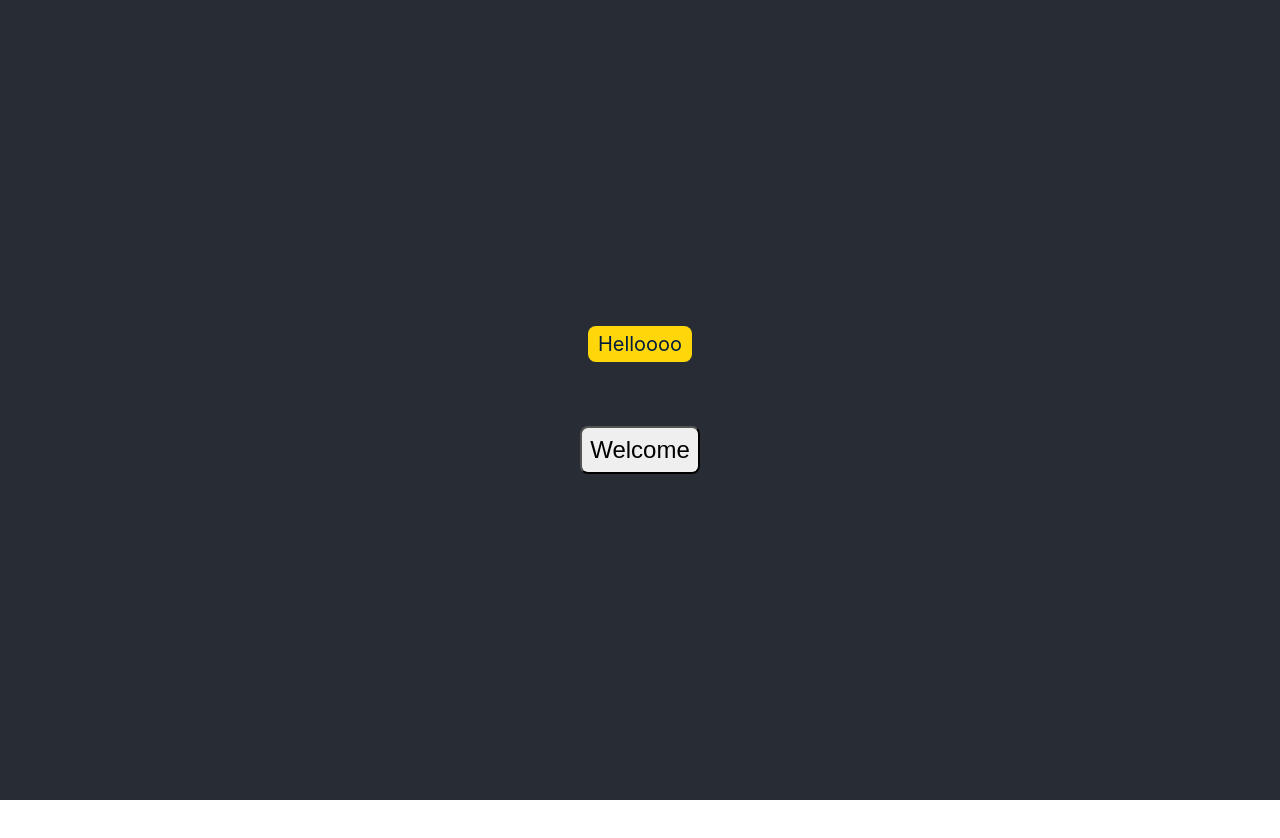
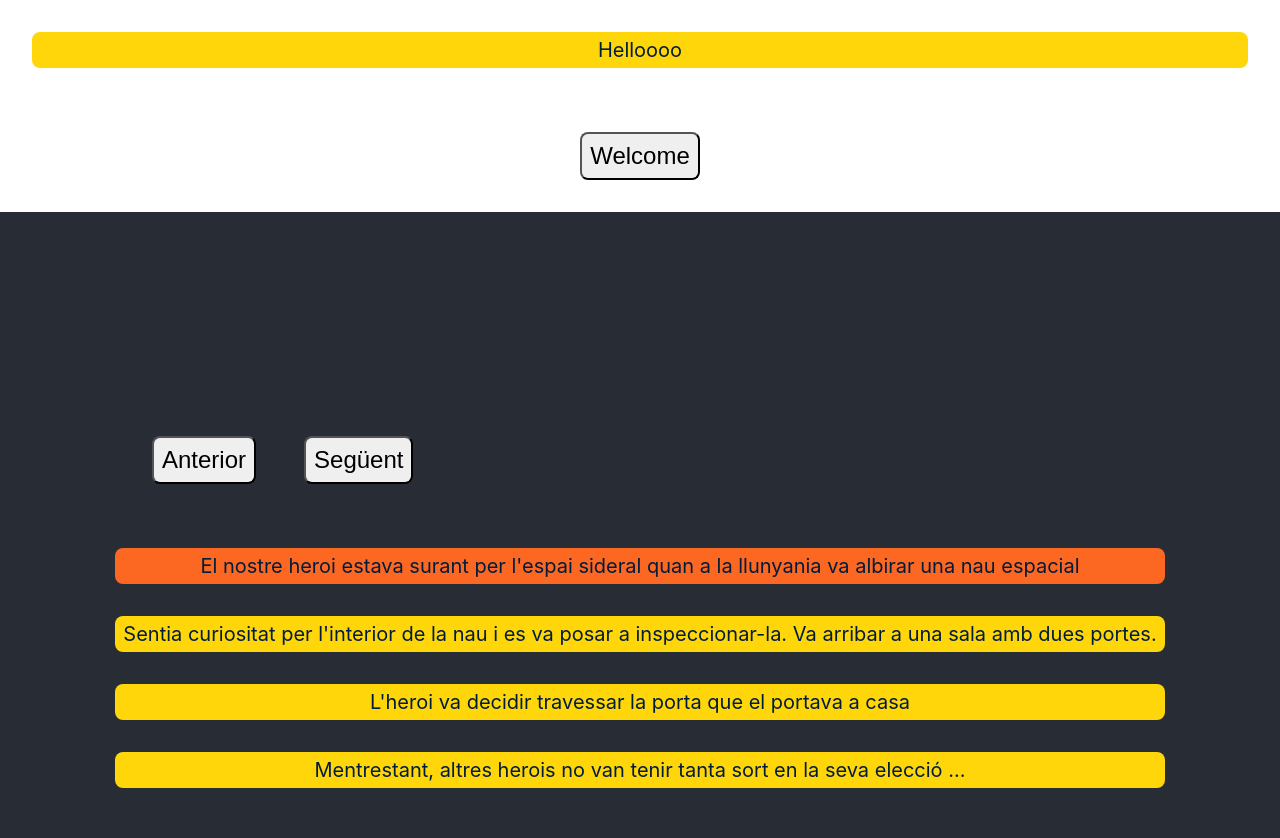
Before and after one commit to Txintxor/Sprint_6_React_1, a React (Create React App) app: page / in a window 1280 px wide. Shown: the top 838 px of the page. Before the commit the page ends 800 px from the top, so only its background shows below. Built offline with nearby package versions, Linux system fonts and the light colour scheme.

Commit message:
Restart level2

```diff
--- a/src/App.js
+++ b/src/App.js
@@ -1,12 +1,12 @@
 import React, { useState } from "react";
 import Escena from "./components/escena/Escena.js";
-import { Story, Button } from "./components/escena/EscenaStyled.js";
+import story from "./data/story.js";
+import { Button, Story } from "./components/escena/EscenaStyled.js";
 import "./styles/App.css";
 
 function App() {
-  // Iba a crear un componente aparte, para mejor lectura
-  //y pasar el prop boleano, pero entendí en el enunciado
-  //que debía estar en el componente App
+  const [index, setIndex] = useState(0);
+
   const Elem = () => {
     return (
       <div>
@@ -21,13 +21,55 @@ function App() {
     setMain(false);
   };
 
+  const next = () => {
+    const target = document.getElementById("storyContainer");
+    let children = target.children;
+    children = [...children];
+    if (index < children.length - 1) {
+      children.map((element, i) =>
+        i === index + 1
+          ? (element.style.backgroundColor = "#FC6722")
+          : (element.style.backgroundColor = "#ffd60a")
+      );
+      setIndex(index + 1);
+    }
+  };
+
+  const prior = () => {
+    if (index > 0) {
+      const target = document.getElementById("storyContainer");
+      let children = target.children;
+      children = [...children];
+      children.map((e, i) =>
+        i === index - 1
+          ? (e.style.backgroundColor = "#FC6722")
+          : (e.style.backgroundColor = "#ffd60a")
+      );
+      setIndex(index - 1);
+    }
+  };
+
   return (
     <div className="App">
+      {main && <Elem/>}
       <header className="App-header">
-        {main && <Elem />}
-        {/* Creo que no lo he hecho correctamente
-        ya que no envio los textos como props, el componente Escena viene montado previamente */}
-        {!main && <Escena />}
+        <div id="buttonContainer">
+          <Button onClick={prior}>Anterior</Button>
+          <Button onClick={next}>Següent</Button>
+        </div>
+        <div id="storyContainer">
+          {story.map((ele, index) =>
+            index === 0 ? (
+              <Escena
+                key={index}
+                element={ele}
+                style={{ backgroundColor: "#FC6722" }}
+              />
+            ) : (
+              <Escena key={index} element={ele} />
+            )
+          )}
+        </div>
       </header>
     </div>
   );
--- a/src/components/escena/Escena.js
+++ b/src/components/escena/Escena.js
@@ -1,55 +1,8 @@
-import React, { useState } from "react";
-import story from "../../data/story.js";
-import { Story, Button } from "./EscenaStyled.js";
+import React from "react";
+import { Story } from "./EscenaStyled.js";
 
-const Escena = () => {
-  const [index, setIndex] = useState(0);
-
-  const next = () => {
-    const children = document.getElementById("storyContainer").children;
-    if (index < children.length - 1) {
-      for (let item of children) {
-        let id = parseInt(item.id);
-        id === index + 1
-          ? (item.style.backgroundColor = "#FC6722")
-          : (item.style.backgroundColor = "#ffd60a");
-      }
-      setIndex(index + 1);
-    }
-  };
-
-  const prior = () => {
-    if (index !== 0) {
-      const children = document.getElementById("storyContainer").children;
-      for (let item of children) {
-        let id = parseInt(item.id);
-        id === index - 1
-          ? (item.style.backgroundColor = "#FC6722")
-          : (item.style.backgroundColor = "#ffd60a");
-      }
-      setIndex(index - 1);
-    }
-  };
-
-  return (
-    <div>
-      <Button onClick={prior}>Anterior</Button>
-      <Button onClick={next}>Següent</Button>
-      <div id="storyContainer">
-        {story.map((elem, index) =>
-          index === 0 ? (
-            <Story key={index} id={index} style={{ background: "#FC6722" }}>
-              {elem}
-            </Story>
-          ) : (
-            <Story key={index} id={index}>
-              {elem}
-            </Story>
-          )
-        )}
-      </div>
-    </div>
-  );
+const Escena = (props) => {
+  return <Story style={props.style}>{props.element}</Story>;
 };
 
 export default Escena;
--- a/src/styles/App.css
+++ b/src/styles/App.css
@@ -1,16 +1,5 @@
 .App {
   text-align: center;
-}
-
-.App-logo {
-  height: 40vmin;
-  pointer-events: none;
-}
-
-@media (prefers-reduced-motion: no-preference) {
-  .App-logo {
-    animation: App-logo-spin infinite 20s linear;
-  }
 }
 
 .App-header {
@@ -24,15 +13,9 @@
   color: white;
 }
 
-.App-link {
-  color: #61dafb;
+#buttonContainer {
+  display: flex;
+  width: 80%;
+  flex-direction: row;
+
 }
-
-@keyframes App-logo-spin {
-  from {
-    transform: rotate(0deg);
-  }
-  to {
-    transform: rotate(360deg);
-  }
-}
```
